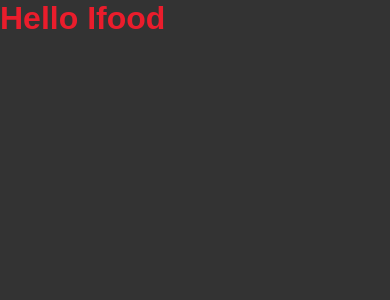
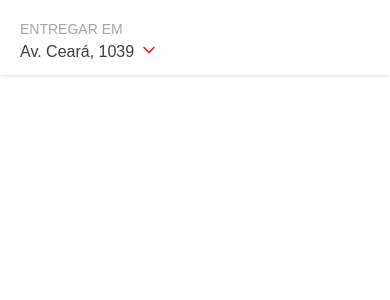
Before and after one commit to OlehBilozir/iFood, a Next.js app: page / in a window 390 px wide. Shown: the top 300 px of the page. Built offline with nearby package versions, Linux system fonts and the light colour scheme.

Commit message:
adding responsive header

```diff
--- a/package.json
+++ b/package.json
@@ -11,6 +11,7 @@
     "next": "9.5.3",
     "react": "16.13.1",
     "react-dom": "16.13.1",
+    "react-icons": "^3.11.0",
     "styled-components": "^5.2.0"
   },
   "devDependencies": {
--- /dev/null
+++ b/src/components/Header.tsx
@@ -0,0 +1,16 @@
+import { Title, Container } from '../styles/components/Header';
+import { FiChevronDown } from 'react-icons/fi';
+
+export default function Home() {
+  return (
+    <Container>
+      <div>
+        <span>Entregar em</span>
+        <main>
+          <h3>Av. Ceará, 1039</h3>
+          <FiChevronDown color="#ea1d2c" size={20} />
+        </main>
+      </div>
+    </Container>
+  )
+}
--- a/src/pages/index.tsx
+++ b/src/pages/index.tsx
@@ -1,9 +1,10 @@
 import { Title } from '../styles/pages/Home';
+import Header from '../components/Header';
 
 export default function Home() {
   return (
     <div>
-      <Title>Hello Ifood</Title>
+      <Header />
     </div>
   )
 }
--- a/src/styles/GlobalStyles.ts
+++ b/src/styles/GlobalStyles.ts
@@ -7,8 +7,7 @@ export default createGlobalStyle`
   }
 
   body {
-    background: #333;
-    color: #fff;
+    background: #fff;
     font-family: Arial, Helvetica, sans-serif;
   }
 `;
--- /dev/null
+++ b/src/styles/components/Header.ts
@@ -0,0 +1,32 @@
+import styled from 'styled-components';
+
+export const Container = styled.header`
+  padding: 20px 20px 14px 20px;
+  box-shadow: 0px 0px 4px 0px rgba(0, 0, 0, 0.2);
+
+  div {
+    span {
+      font-size: 0.875rem;
+      color: rgb(166, 165, 165);
+      text-transform: uppercase;
+      line-height: 1.15;
+    }
+
+    main {
+      display: flex;
+      align-items: center;
+
+      h3 {
+        font-size: 1rem;
+        font-weight: 500;
+        color: #3e3e3e;
+        text-align: left;
+        margin: 5px 5px 0px 0;
+      }
+    }
+  }
+`;
+
+export const Title = styled.h1`
+  color: #EA1D2C;
+`;
```
Also changed, not shown: 1 other file (tests, documents, lock files or other folders).
